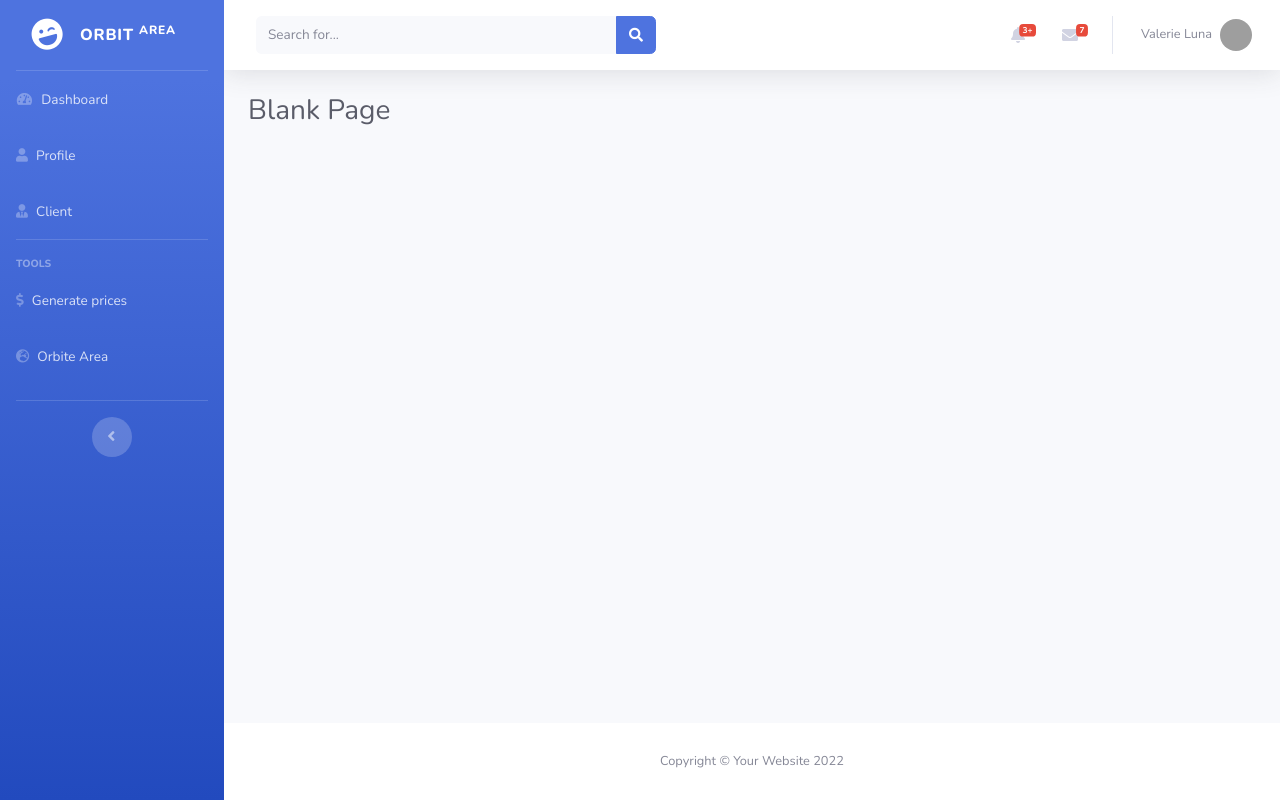
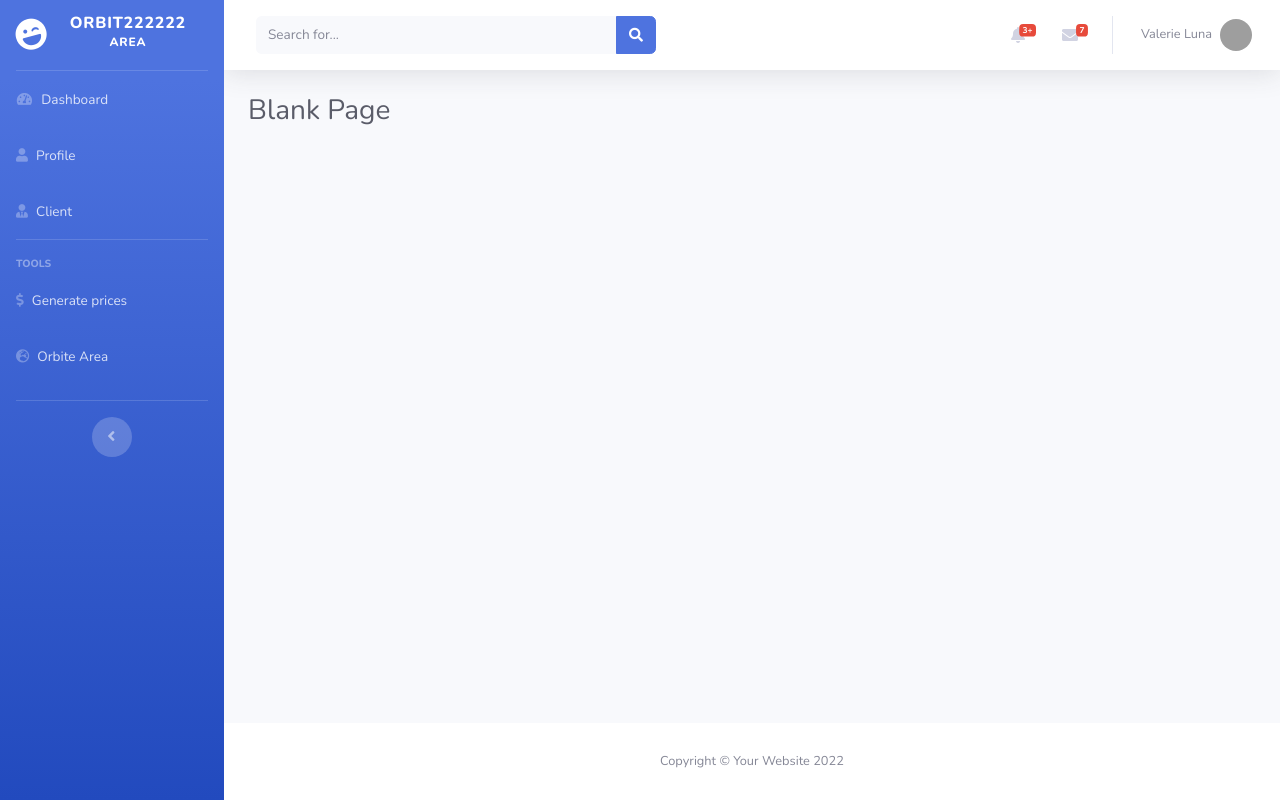
Before and after one commit to desktop69/OrbitTest, a Symfony app: template templates/admin/home.html.twig in a window 1280 px wide. Run offline with Twig, Linux system fonts and the light colour scheme; the template is opened without the code that fills it, so the values that code supplies are empty; some libraries are stand-ins or nearby versions; grey boxes are pictures that could not be loaded.

Commit message:
Update header.html.twig

```diff
--- a/templates/admin/includes/header.html.twig
+++ b/templates/admin/includes/header.html.twig
@@ -9,7 +9,7 @@
             <div class="sidebar-brand-icon rotate-n-15">
                 <i class="fas fa-laugh-wink"></i>
             </div>
-            <div class="sidebar-brand-text mx-3">Orbit <sup>area</sup></div>
+            <div class="sidebar-brand-text mx-3">Orbit222222 <sup>area</sup></div>
         </a>
 
         <!-- Divider -->
```
